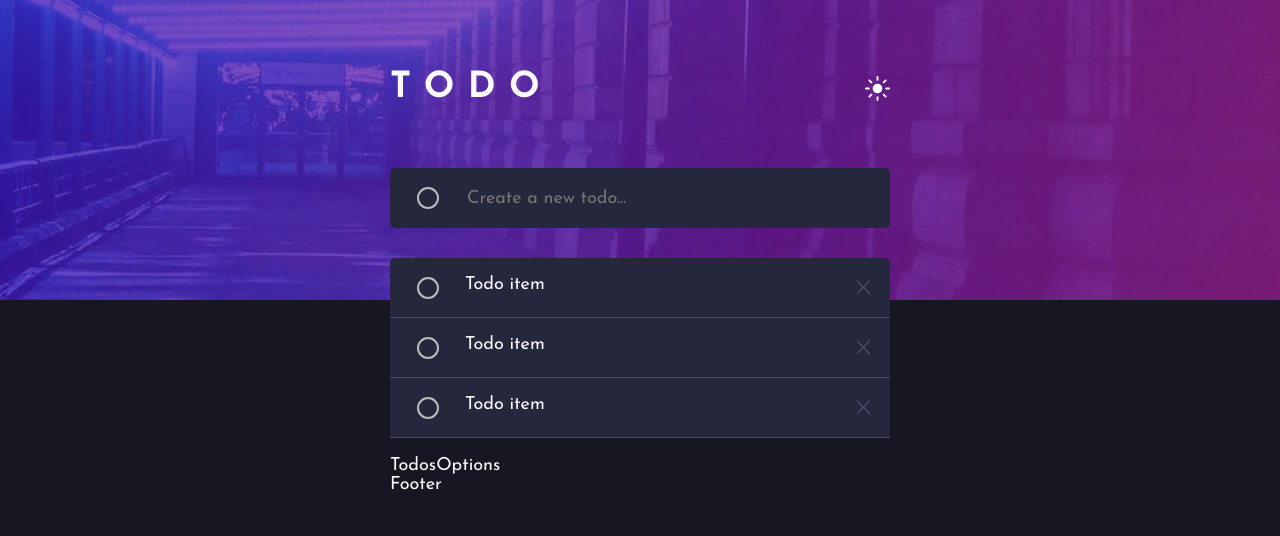
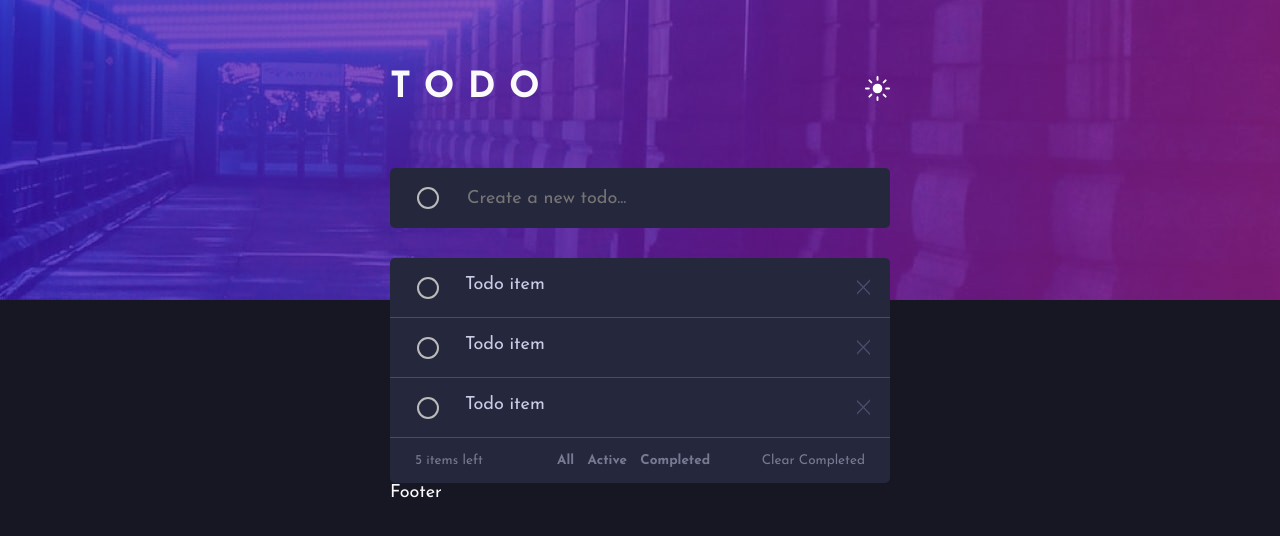
Before and after one commit to jankamon/todo-app-react, a React (Create React App) app: page / in a window 1280 px wide. Shown: the top 536 px of the page. Built offline with nearby package versions, Linux system fonts and the light colour scheme.

Commit message:
wip todos list

```diff
--- a/src/Components/AddTodoForm/AddTodoForm.css
+++ b/src/Components/AddTodoForm/AddTodoForm.css
@@ -20,7 +20,7 @@ input:focus {
 }
 
 input.dark-theme {
-    color: hsl(0, 0%, 98%);
+    color: hsl(234, 39%, 85%);
     background-color: hsl(235, 24%, 19%);
 }
 
--- a/src/Components/Todos/Todos.css
+++ b/src/Components/Todos/Todos.css
@@ -1,5 +1,6 @@
 ul {
     margin-top: 30px;
+    margin-bottom: 0px;
     font-family: inherit;
     font-weight: 400;
     font-size: 1rem;
@@ -13,7 +14,6 @@ li {
     box-sizing: border-box;
     width: 100%;
     height: 60px;
-    border-bottom: 1px solid hsl(235, 19%, 35%);
 }
 
 li:first-child {
@@ -22,18 +22,24 @@ li:first-child {
 }
 
 li.dark-theme {
-    color: hsl(0, 0%, 98%);
+    color: hsl(234, 39%, 85%);
     background-color: hsl(235, 24%, 19%);
+    border-bottom: 1px solid hsl(235, 19%, 35%);
 }
 
 li.light-theme {
     color: hsl(235, 19%, 35%);
     background-color: hsl(0, 0%, 98%);
+    border-bottom: 1px solid hsl(233, 11%, 84%);
 }
 
 span.todo-button {
     margin-left: 5.3%;
     margin-right: 5.3%;
+}
+
+span.todo-button:hover {
+    border-color: hsl(192, 100%, 67%);
 }
 
 span.todo-text {
--- a/src/Components/TodosOptions/TodosOptions.css
+++ b/src/Components/TodosOptions/TodosOptions.css
@@ -0,0 +1,28 @@
+div#todos-options {
+    width: 100%;
+    height: 45px;
+    box-sizing: border-box;
+    display: flex;
+    justify-content: space-between;
+    align-items: center;
+    padding-left: 5%;
+    padding-right: 5%;
+    font-size: 0.85rem;
+    border-bottom-left-radius: 5px;
+    border-bottom-right-radius: 5px;
+    font-size: 0.75rem;
+}
+
+div#todos-options.dark-theme {
+    color: hsl(234, 11%, 52%);
+    background-color: hsl(235, 24%, 19%);
+}
+
+div#filter-options {
+    display: flex;
+    box-sizing: border-box;
+    justify-content: space-between;
+    width: 34%;
+    font-weight: 700;
+    margin-left: 5%;
+}
--- a/src/Components/TodosOptions/TodosOptions.js
+++ b/src/Components/TodosOptions/TodosOptions.js
@@ -1,7 +1,19 @@
-import React from 'react'
+import React from 'react';
+import './TodosOptions.css';
+import { useTheme } from '../../ThemeContext';
 
 export default function TodosOptions() {
+  const themeStyle = useTheme();
+
   return (
-    <div>TodosOptions</div>
+    <div id='todos-options' className={themeStyle}>
+      <div id='items-left'>5 items left</div>
+      <div id='filter-options'>
+        <div>All</div>
+        <div>Active</div>
+        <div>Completed</div>
+      </div>
+      <div id='clear-completed'>Clear Completed</div>
+    </div>
   )
 }
```
